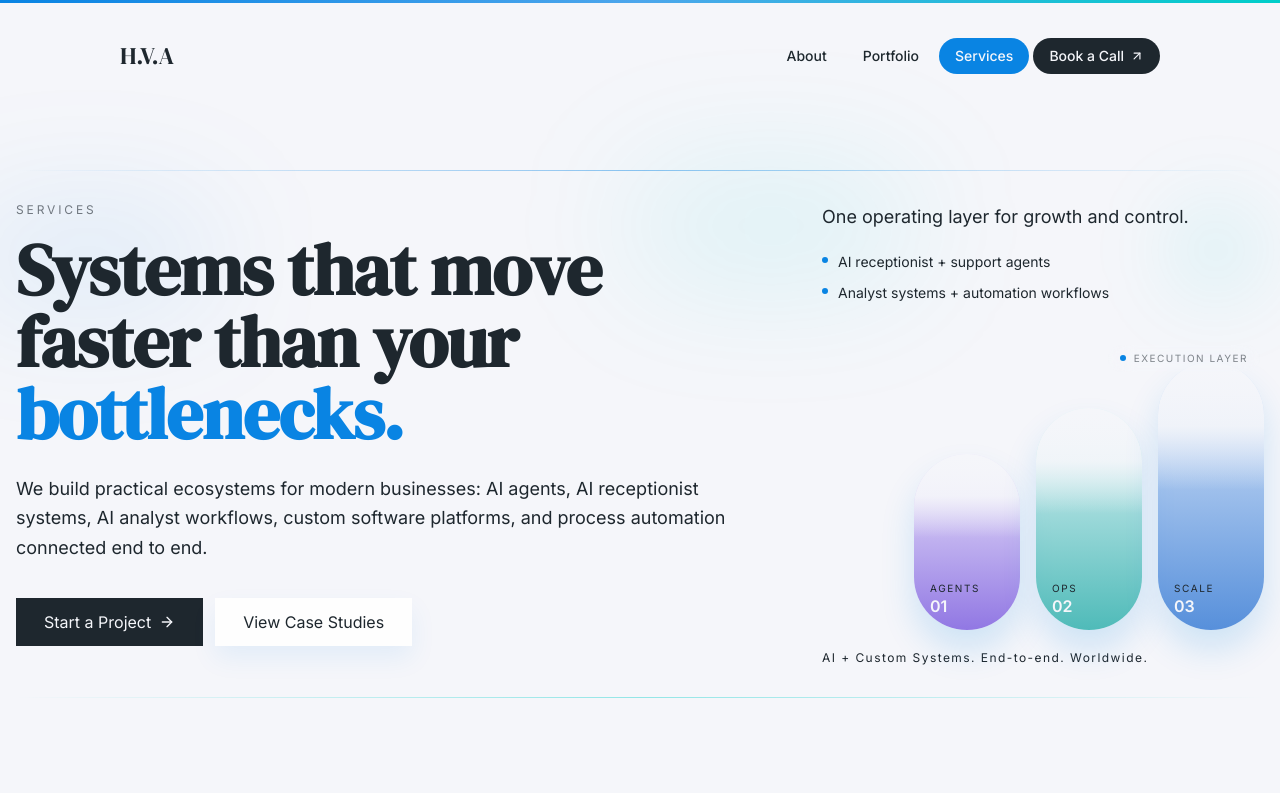
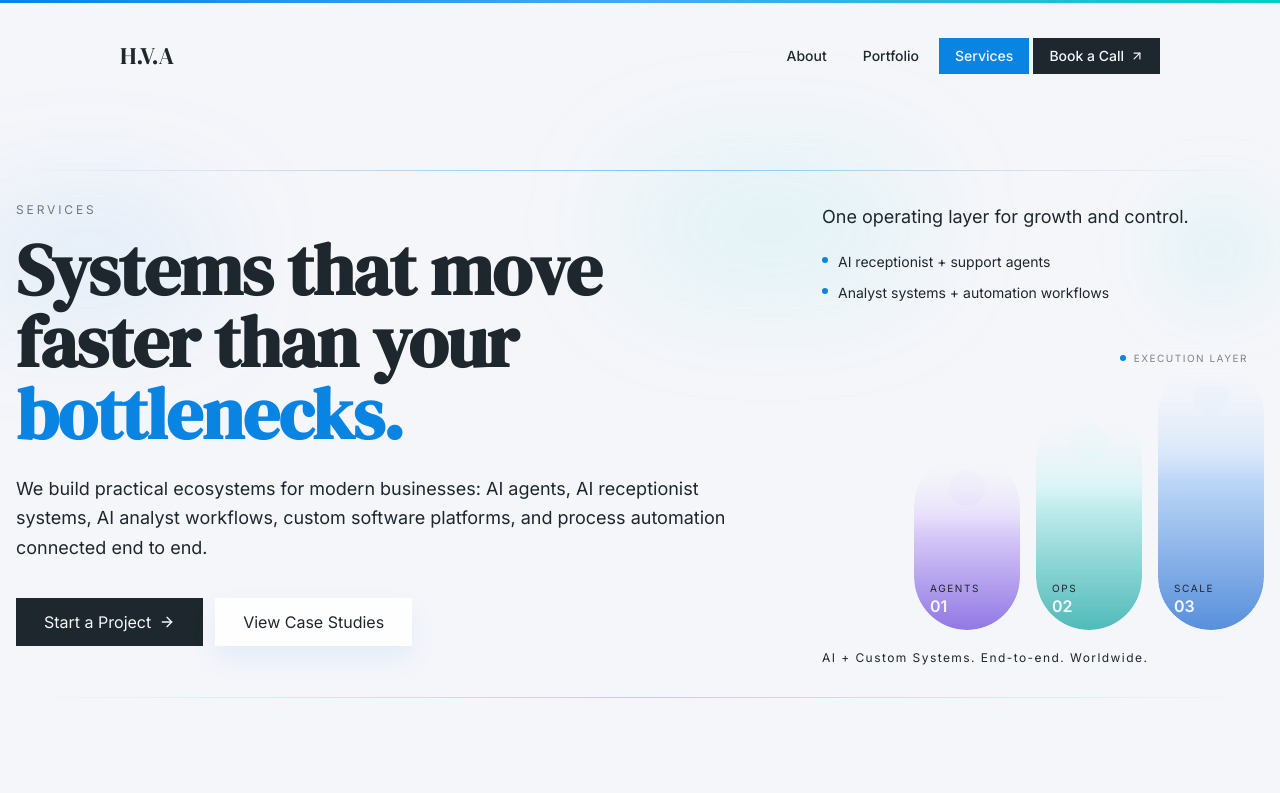
Before and after one commit to hive-vault-arc/HVA-website, a React (Vite) app: page /services in a window 1280 px wide. Shown: the top 793 px of the page. Built offline with nearby package versions, Linux system fonts and the light colour scheme.

Commit message:
Refine sharp-edge styling and transparent hero fades

```diff
--- a/src/components/HeroCurvedShapes.tsx
+++ b/src/components/HeroCurvedShapes.tsx
@@ -16,10 +16,28 @@ type HeroCurvedShapesProps = {
   className?: string;
 };
 
-const tones: Record<NonNullable<HeroCurvedShapeItem['tone']>, { top: string; bottom: string }> = {
-  blue: { top: 'rgba(83, 164, 255, 0.14)', bottom: 'rgba(52, 121, 212, 0.82)' },
-  teal: { top: 'rgba(103, 237, 231, 0.12)', bottom: 'rgba(21, 166, 162, 0.74)' },
-  violet: { top: 'rgba(173, 129, 255, 0.13)', bottom: 'rgba(117, 84, 221, 0.78)' },
+const tones: Record<
+  NonNullable<HeroCurvedShapeItem['tone']>,
+  { start: string; mid: string; bottom: string; glow: string }
+> = {
+  blue: {
+    start: 'rgba(83, 164, 255, 0)',
+    mid: 'rgba(83, 164, 255, 0.24)',
+    bottom: 'rgba(52, 121, 212, 0.82)',
+    glow: 'rgba(167, 215, 255, 0.22)',
+  },
+  teal: {
+    start: 'rgba(103, 237, 231, 0)',
+    mid: 'rgba(103, 237, 231, 0.22)',
+    bottom: 'rgba(21, 166, 162, 0.74)',
+    glow: 'rgba(167, 248, 238, 0.2)',
+  },
+  violet: {
+    start: 'rgba(173, 129, 255, 0)',
+    mid: 'rgba(173, 129, 255, 0.24)',
+    bottom: 'rgba(117, 84, 221, 0.78)',
+    glow: 'rgba(206, 182, 255, 0.2)',
+  },
 };
 
 const HeroCurvedShapes: React.FC<HeroCurvedShapesProps> = ({ items, badgeText, className }) => {
@@ -46,16 +64,21 @@ const HeroCurvedShapes: React.FC<HeroCurvedShapesProps> = ({ items, badgeText, c
               animate={{ opacity: 1, y: 0 }}
               transition={{ duration: 0.45, delay: 0.08 * index }}
               className="relative overflow-hidden rounded-[999px] shadow-[0_20px_34px_rgba(9,132,227,0.16)]"
-              style={{ height: item.height, width: item.width ?? 106 }}
+              style={{
+                height: item.height,
+                width: item.width ?? 106,
+                maskImage: 'linear-gradient(to bottom, transparent 0%, rgba(0,0,0,0.48) 22%, black 44%, black 100%)',
+                WebkitMaskImage:
+                  'linear-gradient(to bottom, transparent 0%, rgba(0,0,0,0.48) 22%, black 44%, black 100%)',
+              }}
             >
               <div
                 className="absolute inset-0"
                 style={{
-                  background: `linear-gradient(180deg, ${tone.top} 0%, ${tone.bottom} 100%)`,
+                  background: `linear-gradient(180deg, ${tone.start} 0%, ${tone.mid} 35%, ${tone.bottom} 100%)`,
                 }}
               />
-              <div className="absolute left-1/2 top-4 h-9 w-9 -translate-x-1/2 rounded-full bg-white/18 blur-[1px]" />
-              <div className="absolute inset-x-0 top-0 h-[48%] bg-gradient-to-b from-[#F5F6FA] via-[#F5F6FA]/90 to-transparent" />
+              <div className="absolute left-1/2 top-4 h-9 w-9 -translate-x-1/2 rounded-full blur-[1px]" style={{ backgroundColor: tone.glow }} />
               <div className="absolute inset-x-2 bottom-2 h-[32%] rounded-[999px] bg-black/8 blur-sm" />
               <div className="absolute inset-x-4 bottom-4">
                 <p className="text-[10px] uppercase tracking-[0.16em] text-white/82">{item.label}</p>
@@ -66,7 +89,7 @@ const HeroCurvedShapes: React.FC<HeroCurvedShapesProps> = ({ items, badgeText, c
         })}
       </div>
 
-      <div className="pointer-events-none absolute inset-x-1 top-0 z-30 h-16 rounded-full bg-gradient-to-b from-[#F5F6FA]/88 to-transparent" />
+      <div className="pointer-events-none absolute inset-x-1 top-0 z-30 h-16 rounded-full bg-gradient-to-b from-[#0984E3]/18 via-[#4CA6EC]/8 to-transparent" />
     </div>
   );
 };
--- a/src/components/Navbar.tsx
+++ b/src/components/Navbar.tsx
@@ -28,7 +28,7 @@ const Navbar: React.FC = () => {
   ];
 
   return (
-    <header className="fixed top-2 left-1/2 -translate-x-1/2 w-[90%] max-w-6xl z-50">
+    <header className="navbar-sharp fixed top-2 left-1/2 -translate-x-1/2 w-[90%] max-w-6xl z-50">
       <nav
         className={`transition-all duration-300 ${
           isScrolled ? 'py-2' : 'py-4'
--- a/src/components/ui/world-map.tsx
+++ b/src/components/ui/world-map.tsx
@@ -70,7 +70,7 @@ export function WorldMap({ dots = [], lineColor = "#0ea5e9" }: MapProps) {
 
   return (
     <div>
-    <div className="w-full aspect-[2/1] bg-[#F5F6FA] relative font-sans rounded-2xl border border-[#1E272E]/10">
+    <div className="sharp-edge w-full aspect-[2/1] bg-[#F5F6FA] relative font-sans rounded-2xl border border-[#1E272E]/10">
       <div
         className="h-full w-full [mask-image:linear-gradient(to_bottom,transparent,black_10%,black_90%,transparent)] pointer-events-none select-none"
         dangerouslySetInnerHTML={{ __html: svgMap }}
@@ -184,7 +184,7 @@ export function WorldMap({ dots = [], lineColor = "#0ea5e9" }: MapProps) {
         ))}
       </svg>
     </div>
-    <div className="w-full bg-white/90 p-6 md:p-8 mt-6 rounded-xl border border-[#1E272E]/10">
+    <div className="sharp-edge w-full bg-white/90 p-6 md:p-8 mt-6 rounded-xl border border-[#1E272E]/10">
       <div className="max-w-6xl mx-auto grid grid-cols-1 md:grid-cols-3 gap-6">
         <div className="space-y-2">
           <h3 className="text-lg font-semibold text-[#1E272E] flex items-center">
--- a/src/index.css
+++ b/src/index.css
@@ -127,6 +127,16 @@
   opacity: 0.5;
 }
 
+@layer utilities {
+  .sharp-edge {
+    border-radius: 0 !important;
+  }
+
+  .navbar-sharp :where([class*="rounded"]) {
+    border-radius: 0 !important;
+  }
+}
+
 
 
 @layer base {
--- a/src/pages/Contact.tsx
+++ b/src/pages/Contact.tsx
@@ -211,7 +211,7 @@ const Contact: React.FC = () => {
                 whileInView={{ opacity: 1, y: 0 }}
                 viewport={{ once: true, amount: 0.2 }}
                 transition={{ duration: 0.4, delay: 0.05 }}
-                className="relative overflow-hidden rounded-[42px] bg-[linear-gradient(150deg,rgba(255,255,255,0.62),rgba(236,245,253,0.38))] p-7 shadow-[0_16px_36px_rgba(9,132,227,0.1)] md:p-8"
+                className="sharp-edge relative overflow-hidden rounded-[42px] bg-[linear-gradient(150deg,rgba(255,255,255,0.62),rgba(236,245,253,0.38))] p-7 shadow-[0_16px_36px_rgba(9,132,227,0.1)] md:p-8"
               >
                 <div className="pointer-events-none absolute -left-10 top-6 h-24 w-24 rounded-full bg-[#0984E3]/12 blur-2xl" />
                 <div className="pointer-events-none absolute right-0 top-0 h-24 w-24 rounded-full bg-[#00CEC9]/12 blur-2xl" />
@@ -231,7 +231,7 @@ const Contact: React.FC = () => {
                         type="text"
                         value={formData.name}
                         onChange={handleChange}
-                        className="w-full rounded-2xl bg-white/80 px-4 py-3 text-[#1E272E] placeholder:text-[#1E272E]/40 focus:outline-none focus:ring-2 focus:ring-[#0984E3]/25"
+                        className="sharp-edge w-full rounded-2xl bg-white/80 px-4 py-3 text-[#1E272E] placeholder:text-[#1E272E]/40 focus:outline-none focus:ring-2 focus:ring-[#0984E3]/25"
                         required
                       />
                     </div>
@@ -245,7 +245,7 @@ const Contact: React.FC = () => {
                         type="email"
                         value={formData.email}
                         onChange={handleChange}
-                        className="w-full rounded-2xl bg-white/80 px-4 py-3 text-[#1E272E] placeholder:text-[#1E272E]/40 focus:outline-none focus:ring-2 focus:ring-[#0984E3]/25"
+                        className="sharp-edge w-full rounded-2xl bg-white/80 px-4 py-3 text-[#1E272E] placeholder:text-[#1E272E]/40 focus:outline-none focus:ring-2 focus:ring-[#0984E3]/25"
                         required
                       />
                     </div>
@@ -261,7 +261,7 @@ const Contact: React.FC = () => {
                       rows={6}
                       value={formData.message}
                       onChange={handleChange}
-                      className="w-full rounded-[22px] bg-white/80 px-4 py-3 text-[#1E272E] placeholder:text-[#1E272E]/40 focus:outline-none focus:ring-2 focus:ring-[#0984E3]/25"
+                      className="sharp-edge w-full rounded-[22px] bg-white/80 px-4 py-3 text-[#1E272E] placeholder:text-[#1E272E]/40 focus:outline-none focus:ring-2 focus:ring-[#0984E3]/25"
                       required
                     />
                   </div>
@@ -269,7 +269,7 @@ const Contact: React.FC = () => {
                   <button
                     type="submit"
                     disabled={isSubmitting}
-                    className="inline-flex w-full items-center justify-center gap-2 rounded-full bg-[#0984E3] px-6 py-3 font-medium text-[#F5F6FA] transition-colors hover:bg-[#0776CC] disabled:cursor-not-allowed disabled:opacity-70"
+                    className="sharp-edge inline-flex w-full items-center justify-center gap-2 rounded-full bg-[#0984E3] px-6 py-3 font-medium text-[#F5F6FA] transition-colors hover:bg-[#0776CC] disabled:cursor-not-allowed disabled:opacity-70"
                   >
                     {isSubmitting ? 'Sending...' : 'Send Message'}
                     <Send className="h-4 w-4" />
```
Also changed, not shown: src/pages/Home.tsx (+9 -9 lines).
